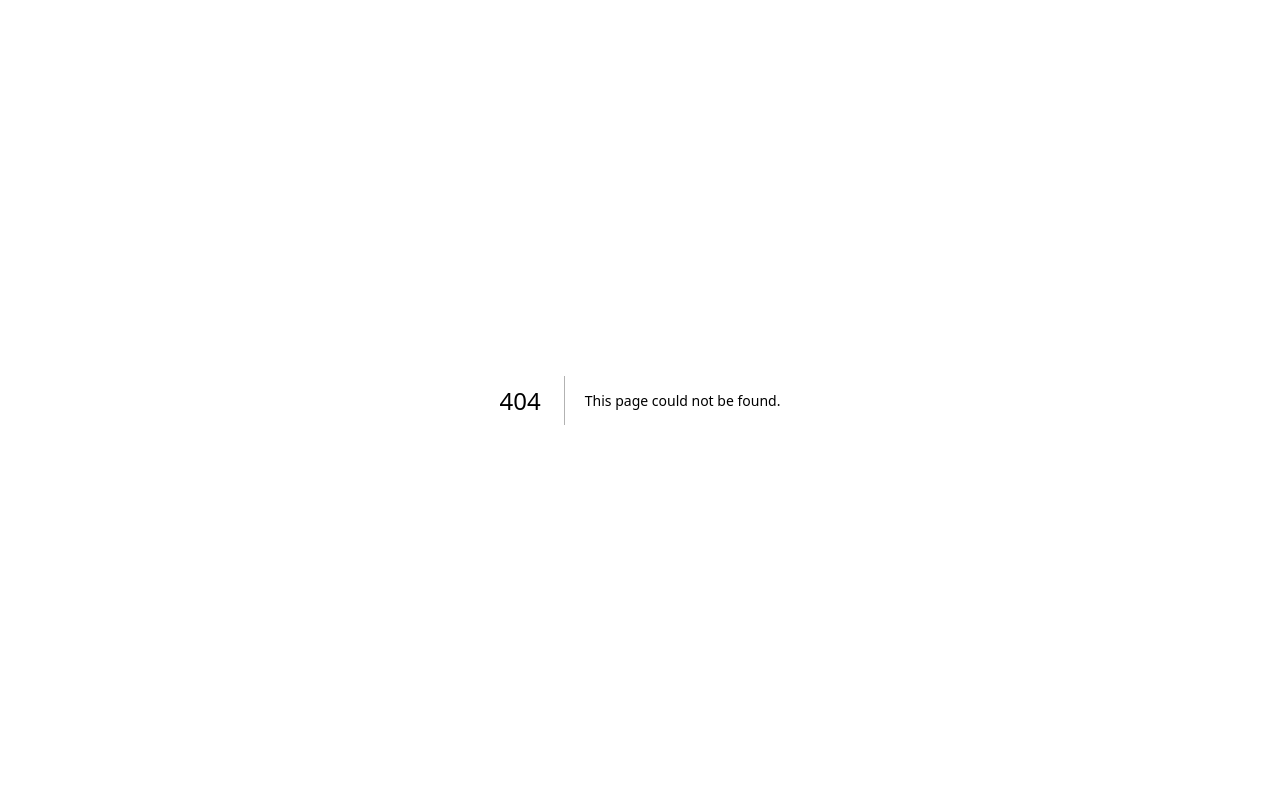
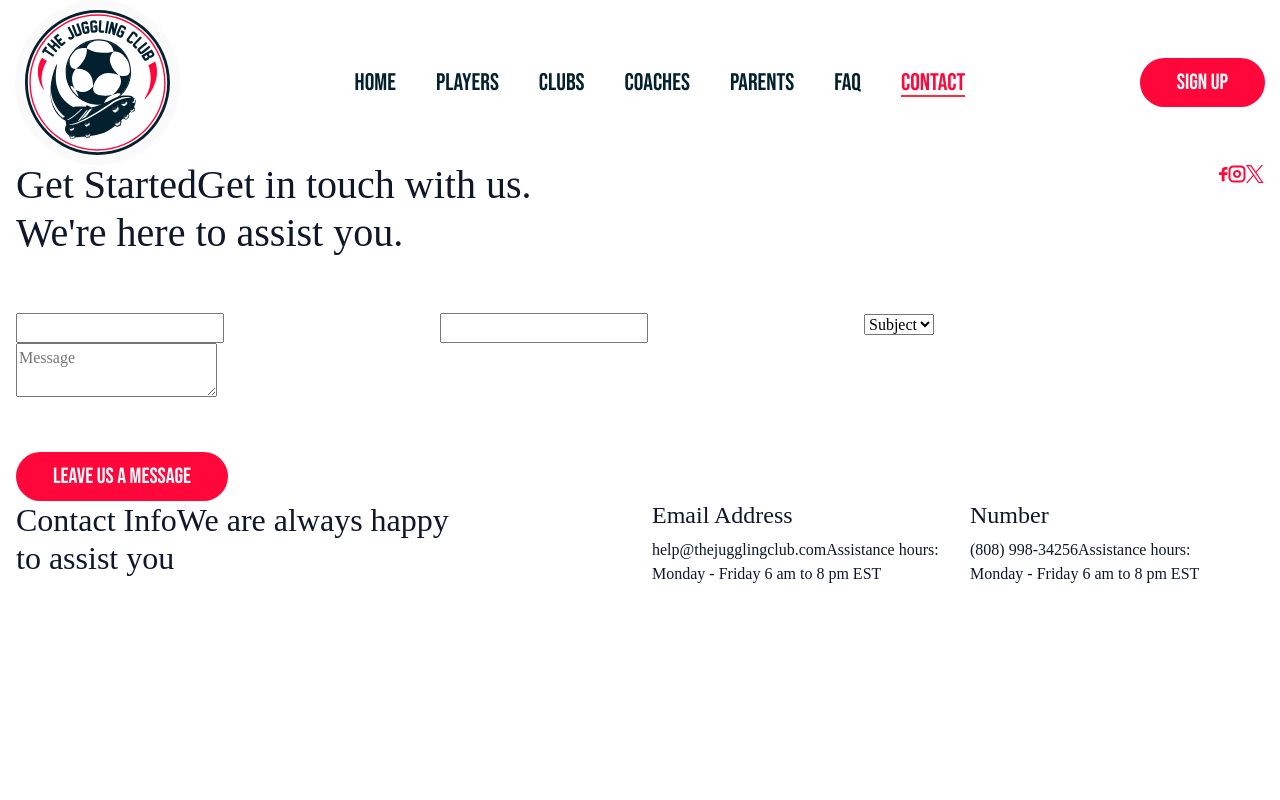
Before and after one commit to sanjayjploft/the-juggling-club, a Next.js app: page /Contact in a window 1280 px wide. Before the commit this address had no page. Shown: the top 800 px of the page. Built offline with nearby package versions, Linux system fonts and the light colour scheme; a web font is replaced by a local one.

Commit message:
first commit

```diff
--- /dev/null
+++ b/src/app/(public)/Contact/page.js
@@ -0,0 +1,92 @@
+import Link from "next/link";
+import React from "react";
+import { Col, Row } from "react-bootstrap";
+
+export default function Page() {
+  return (
+    <main className="page">
+      <div className="section">
+        <div className="container contct-mn">
+          <Row>
+            <Col md={6}>
+              <h1>
+                <span>Get Started</span>
+                Get in touch with us. <br></br>We're here to assist you.</h1>
+            </Col>
+            <Col md={6} className="text-end">
+              <div className="social-mcn">
+                <Link href="">
+                  <img  className="" src="/assets/image/facebook.svg" />
+                </Link>
+                <Link href="">
+                  <img  className="" src="/assets/image/instagram.svg" />
+                </Link>
+                <Link href="">
+                  <img  className="" src="/assets/image/twitter-x.svg" />
+                </Link>
+              </div>
+            </Col>
+          </Row>
+
+          <form className="mt-5 inpt-bx">
+            <Row>
+              <Col md={4} >
+                <input type="text" placeholder="Your Name" />
+              </Col>
+              <Col md={4} >
+                <input type="text" placeholder="Email Address" />
+              </Col>
+              <Col md={4} >
+                <select className="">
+                  <option value="">Subject</option>
+                  <option value="">Subject</option>
+                  <option value="">Subject</option>
+                </select>
+              </Col>
+              <Col md={12} >
+                <textarea className="" placeholder="Message" />
+              </Col>
+            </Row>
+
+            <button type="submit" className="btn btn--primary mt-5" >
+              LEAVE US A MESSAGE
+            </button>
+          </form>
+
+        </div>
+        <div className="contct-btm-inf">
+          <div className="container">
+            <Row>
+              <Col md={6} >
+                <h2>
+                <span>Contact Info</span>
+                We are always happy<br></br>
+                to assist you</h2>
+              </Col>
+              <Col md={6} >
+                <Row>
+                  <Col md={6} >
+                    <h4>Email Address</h4>
+                    <p>
+                      help@thejugglingclub.com
+                      <span>Assistance hours: <br></br>
+                      Monday - Friday 6 am to 8 pm EST</span>
+                    </p>
+                  </Col>
+                  <Col md={6} >
+                    <h4>Number</h4>
+                    <p>
+                      (808) 998-34256
+                      <span>Assistance hours: <br></br>
+                      Monday - Friday 6 am to 8 pm EST</span>
+                    </p>
+                  </Col>
+                </Row>
+              </Col>
+            </Row>
+          </div>
+        </div>
+      </div>
+    </main>
+  );
+}
```
Also changed, not shown: src/app/(public)/FAQ/page.js (added, +15 -0 lines).
